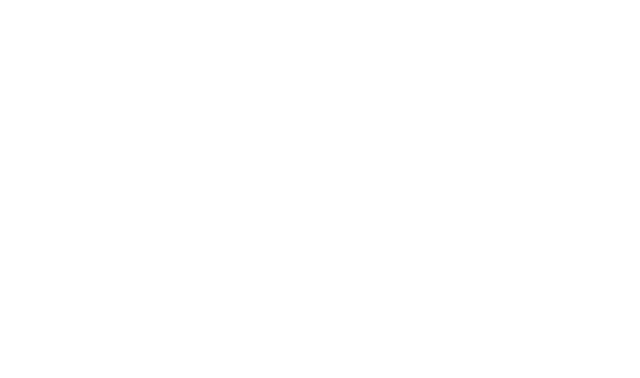
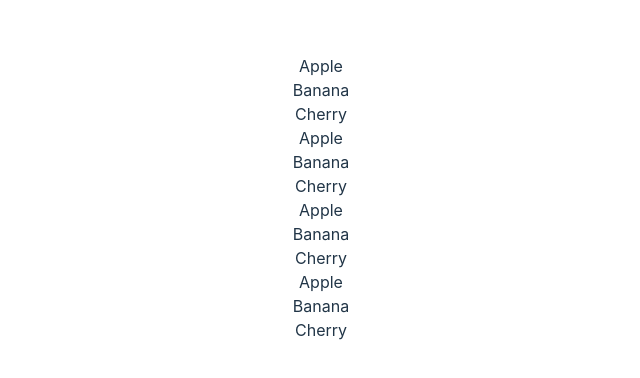
Before and after one commit to ChoJinmok/svelte-test, a Svelte app: page / in a window 1280 px wide. Shown: the part 202-580 px from the top of the page, without its empty margins (319-959 px from the left). Built offline with nearby package versions, Linux system fonts and the light colour scheme.

Commit message:
Add: 사용자 입력 핸들링 / 1. 인라인 이벤트 핸들러

```diff
--- a/src/App.svelte
+++ b/src/App.svelte
@@ -1,3 +1,87 @@
 <script lang="ts">
   import './app.css';
+
+  // 가상돔을 사용하는 라이브러리나 프레임워크의 경우 `인라인 이벤트 핸들러`의 사용을 권장하지 않는다.
+  // 반복문을 사용하는 경우 반복 아이템의 개수 만큼 런타임 환경에서 메모리를 차지하게 되기 때문
+  // 성능 저하 -> 최적화가 필요
+  // 스벨트에서는 `인라인 이벤트 핸들러`를 적극적 사용 권장
+  // 자기 자신이 컴파일러이기 때문에 `인라인 이벤트 핸들러`로 작성하더라도 자동으로 최적화해주고 코드의 양(반응성 유지)을 줄일 수 있다.
+
+  interface Fruit {
+    id: number;
+    name: string;
+  }
+
+  let fruits: Fruit[] = [
+    { id: 1, name: 'Apple' },
+    { id: 2, name: 'Banana' },
+    { id: 3, name: 'Cherry' },
+  ];
+
+  function assign({ id, name }) {
+    return () => {
+      fruits = fruits.map((fruit) => {
+        if (id !== fruit.id) return fruit;
+
+        return {
+          id,
+          name: `${name}!`,
+        };
+      });
+    };
+  }
+
+  function svelteAssign(fruit: Fruit) {
+    return () => {
+      fruit.name += '!';
+      fruits = fruits;
+    // $$invalidate(0, fruits);
+    };
+  }
 </script>
+
+<section>
+  {#each fruits as fruit (fruit.id)}
+    <div
+      on:click={assign(fruit)}
+      on:keydown={assign(fruit)}>
+      {fruit.name}
+    </div>
+  {/each}
+</section>
+
+<section>
+  {#each fruits as fruit (fruit.id)}
+    <div
+      on:click={svelteAssign(fruit)}
+      on:keydown={svelteAssign(fruit)}>
+      {fruit.name}
+    </div>
+  {/each}
+</section>
+
+<!--
+  스벨트에서 `인라인 이벤트 핸들러`를 사용하면 반복문 내에서 fruit라는 데이터가 무엇인지 명확히 알 수 있게 된다.
+  => 반응성 구문 생략 가능!
+-->
+<section>
+  {#each fruits as fruit (fruit.id)}
+    <div
+      on:click={() => { fruit.name += '!'; }}
+      on:keydown={() => { fruit.name += '!'; }}>
+      {fruit.name}
+    </div>
+  {/each}
+  <!-- $$invalidate(0, each_value_1[fruit_index].name += "!", fruits); -->
+</section>
+
+<section>
+  {#each fruits as { id, name } (id)}
+    <div
+      on:click={() => { name += '!'; }}
+      on:keydown={() => { name += '!'; }}>
+      {name}
+    </div>
+  {/each}
+  <!-- $$invalidate(0, each_value[each_index].name += "!", fruits); -->
+</section>
```
Also changed, not shown: .eslintrc.cjs.
